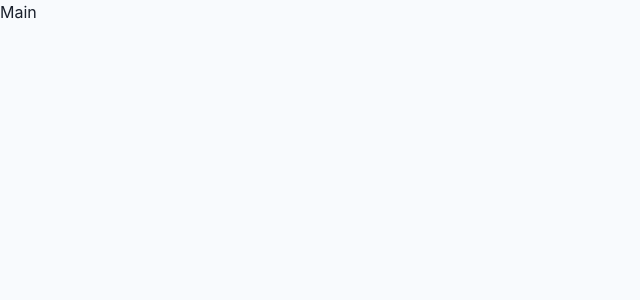
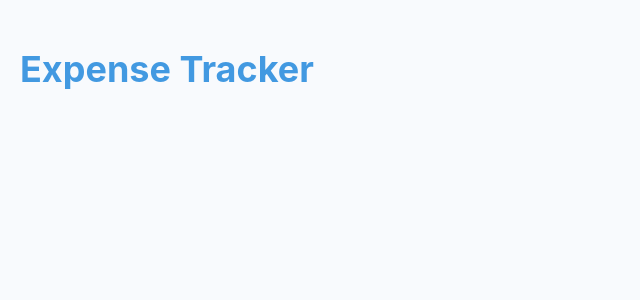
Before and after one commit to JD-Daehyun/myexpensetracker, a React (Create React App) app: page / in a window 1280 px wide. Shown: the top 300 px of the page, without its empty margins (0-640 px from the left). Built offline with nearby package versions, Linux system fonts and the light colour scheme.

Commit message:
Add a header to the main page

```diff
--- a/src/components/main/index.jsx
+++ b/src/components/main/index.jsx
@@ -1,10 +1,19 @@
+import { Flex, Heading } from "@chakra-ui/react";
 
+export default function Main() {
+  return (
+    <Flex textAlign={"center"} flexDirection={"column"} pr={"5"} pl={"5"}>
+      <Flex alignItems={"center"} justifyContent={"space-between"} mt={"12"}>
+        <Heading
+          color={"blue.400"}
+          display={["none", "block", "block", "block"]}
+        >
+          Expense Tracker
+        </Heading>
+        <Flex>
 
-
-
-export default function Main(){
-
-    return <div>
-        Main
-    </div>
+        </Flex>
+      </Flex>
+    </Flex>
+  );
 }
```
